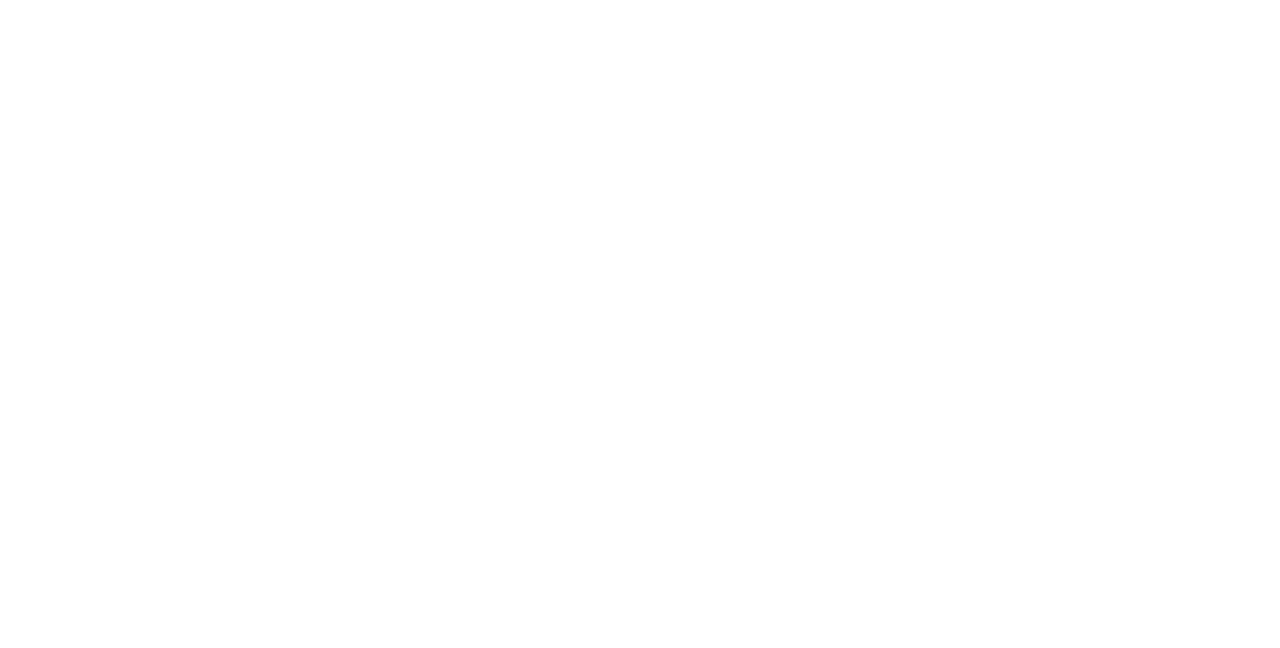
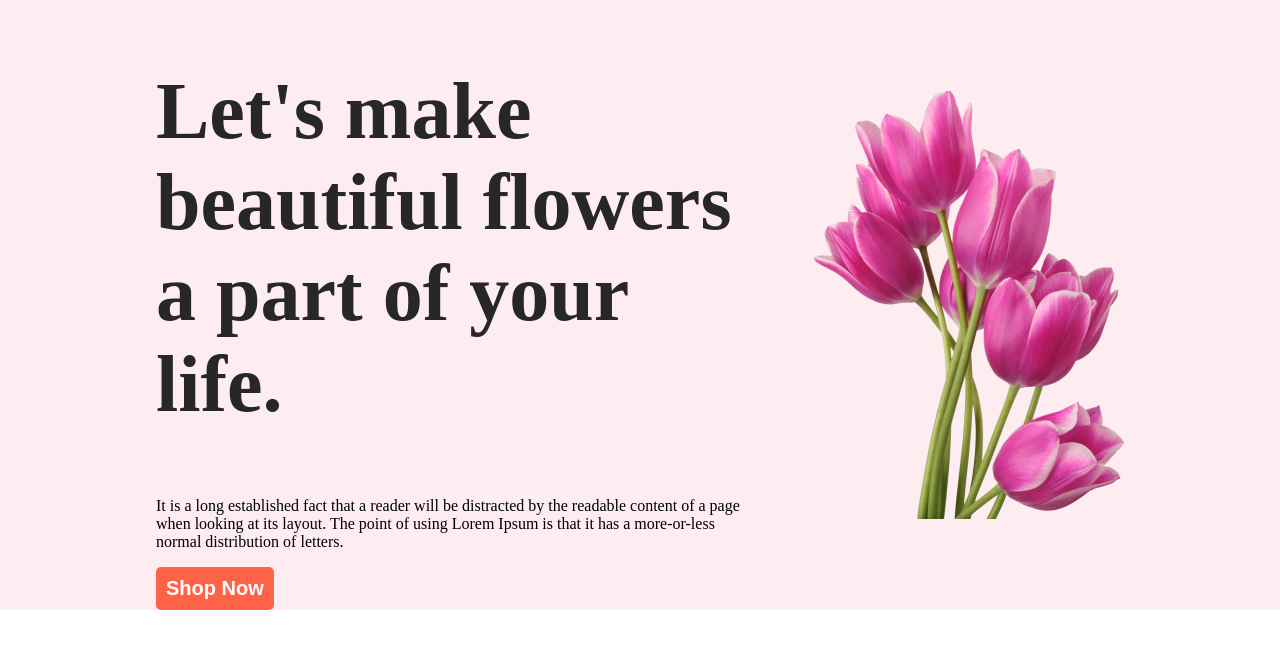
Before and after one commit to Kader517777/flower-shop, a plain HTML site: page index.html in a window 1280 px wide. Drawn offline with Linux system fonts and the light colour scheme.

Commit message:
added header section

```diff
--- a/index.html
+++ b/index.html
@@ -9,7 +9,20 @@
 </head>
 
 <body>
-
+    <header>
+        <section class="Header-Section">
+            <div class="header-discription">
+                <h1 class="header-heading">Let's make beautiful flowers a part of your life.</h1>
+                <p>
+                    It is a long established fact that a reader will be distracted by the readable content of a page
+                    when looking at its layout. The point of using Lorem Ipsum is that it has a more-or-less normal
+                    distribution of letters.
+                </p>
+                <button class="btn-primary">Shop Now</button>
+            </div>
+            <img src="Flower Asset/pngwing 6.png" alt="">
+        </section>
+    </header>
 </body>
 
 </html>
--- a/style/flower-shop.css
+++ b/style/flower-shop.css
@@ -0,0 +1,49 @@
+/*------------------------
+     universal style
+-------------------------*/
+body {
+    margin: 0;
+    padding: 0;
+}
+
+/*----------------------
+    Sheared Style
+ --------------------*/
+.btn-primary {
+    color: #FFF;
+    background-color: tomato;
+    border: 0;
+    padding: 10px;
+    border-radius: 5px;
+    font-size: 20px;
+    font-weight: 700;
+}
+
+/*--------------------
+     Header style
+ -------------------*/
+.Header-Section {
+    padding-top: 30px;
+    display: flex;
+    justify-content: center;
+    align-items: center;
+    background-color: rgba(229, 84, 115, 0.10);
+    padding: 0 100px;
+
+}
+
+.header-discription {
+    max-width: 608px;
+    padding-right: 20px;
+}
+
+.header-heading {
+    color: #272727;
+    font-size: 80px;
+    font-weight: 800;
+}
+
+.Header-Section img {
+    padding-left: 30px;
+    height: 100%;
+}
```
